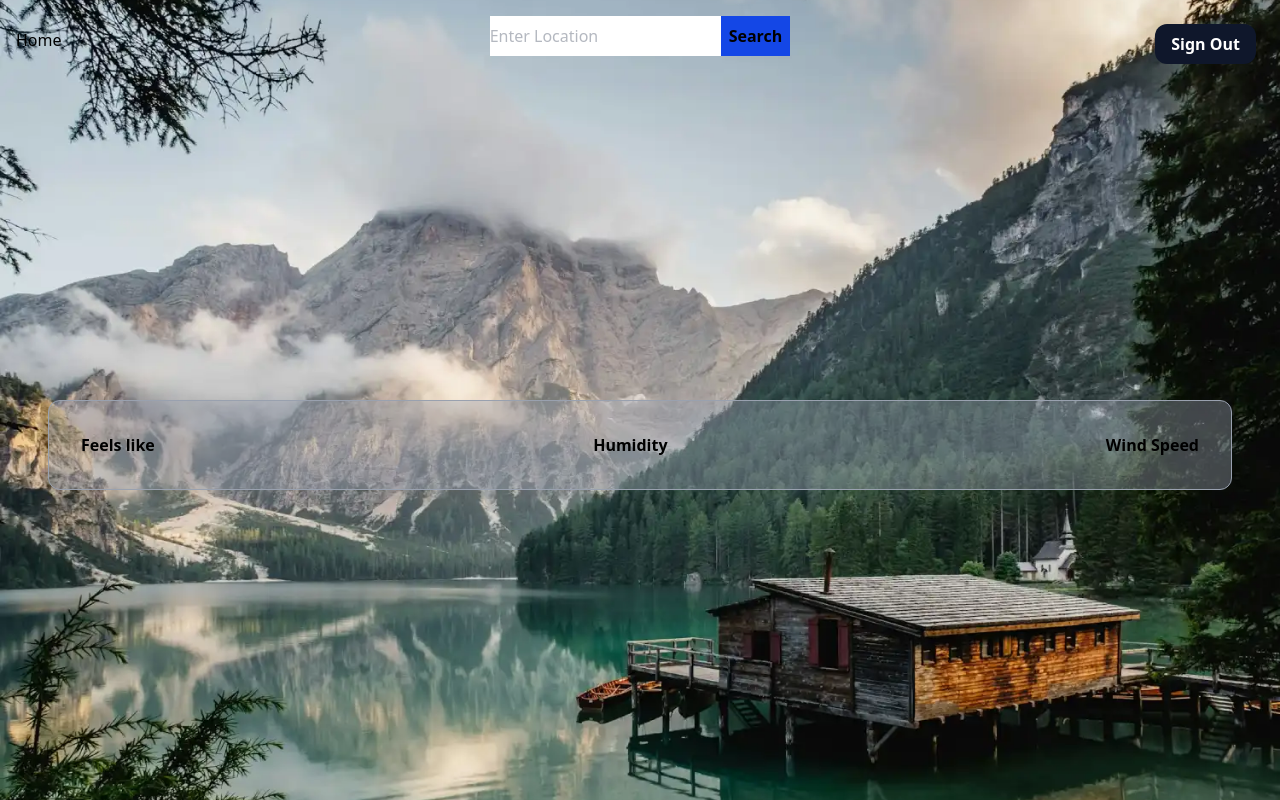
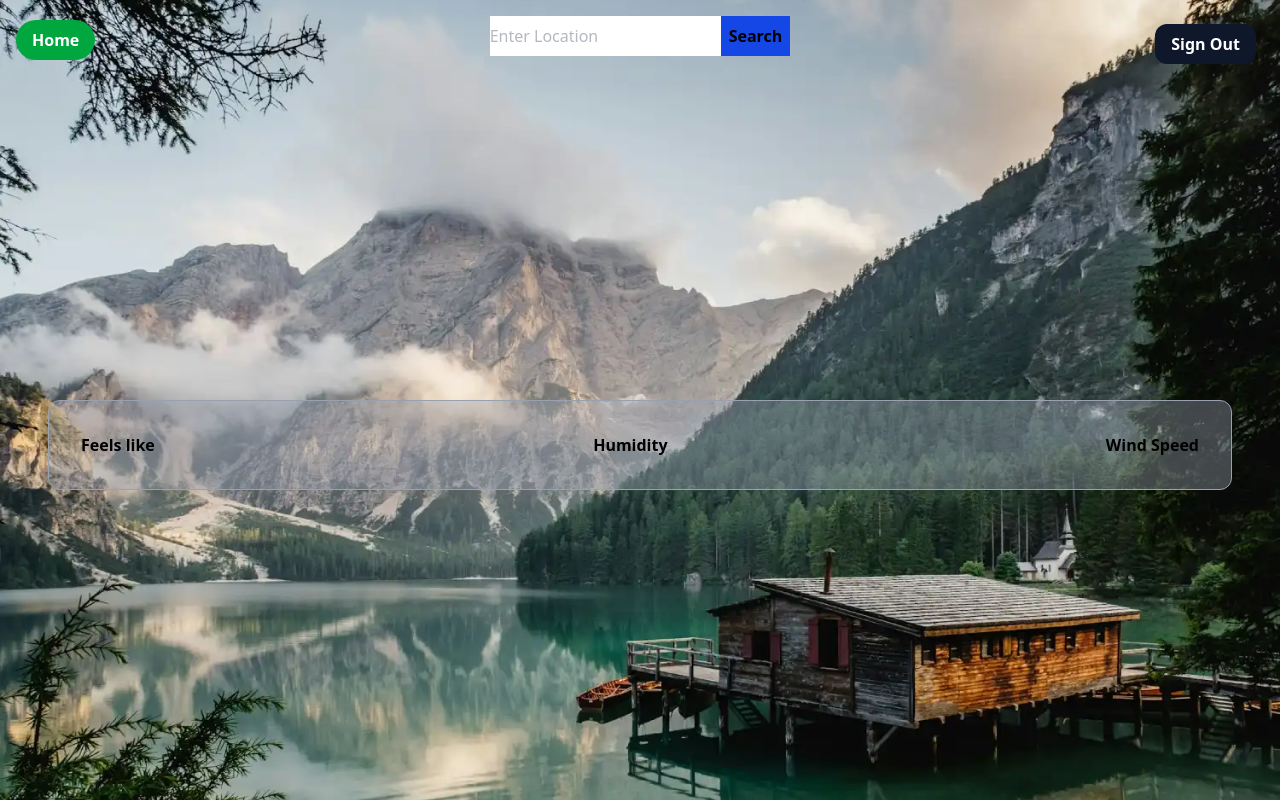
Before and after one commit to Katleho-Nyoni/ticket-system, a React app in the folder root/frontend/: page /weather-app in a window 1280 px wide. Built offline with nearby package versions, Linux system fonts and the light colour scheme; no server answers; the HTML template or start-up script is replaced by a standard one.

Commit message:
Adding styles for the home button

```diff
--- a/root/frontend/src/styles/index.css
+++ b/root/frontend/src/styles/index.css
@@ -44,3 +44,8 @@
   @apply py-2 px-4 bg-slate-900  hover:border-2 hover:border-cyan-700
    text-white font-bold rounded-xl cursor-pointer absolute top-6 right-6;
 }
+
+.home-btn {
+  @apply py-2 px-4 font-bold text-white bg-green-600
+  rounded-full hover:bg-green-700 cursor-pointer;
+}
```
